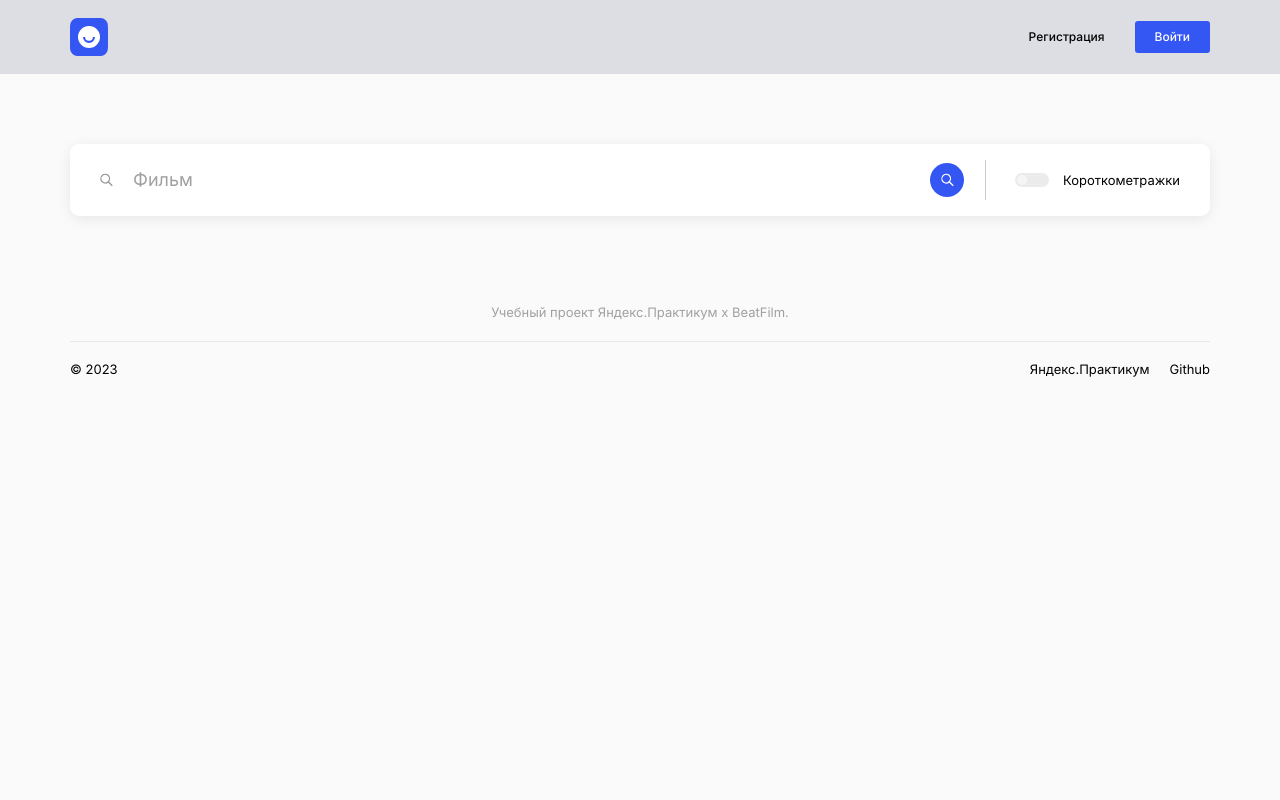
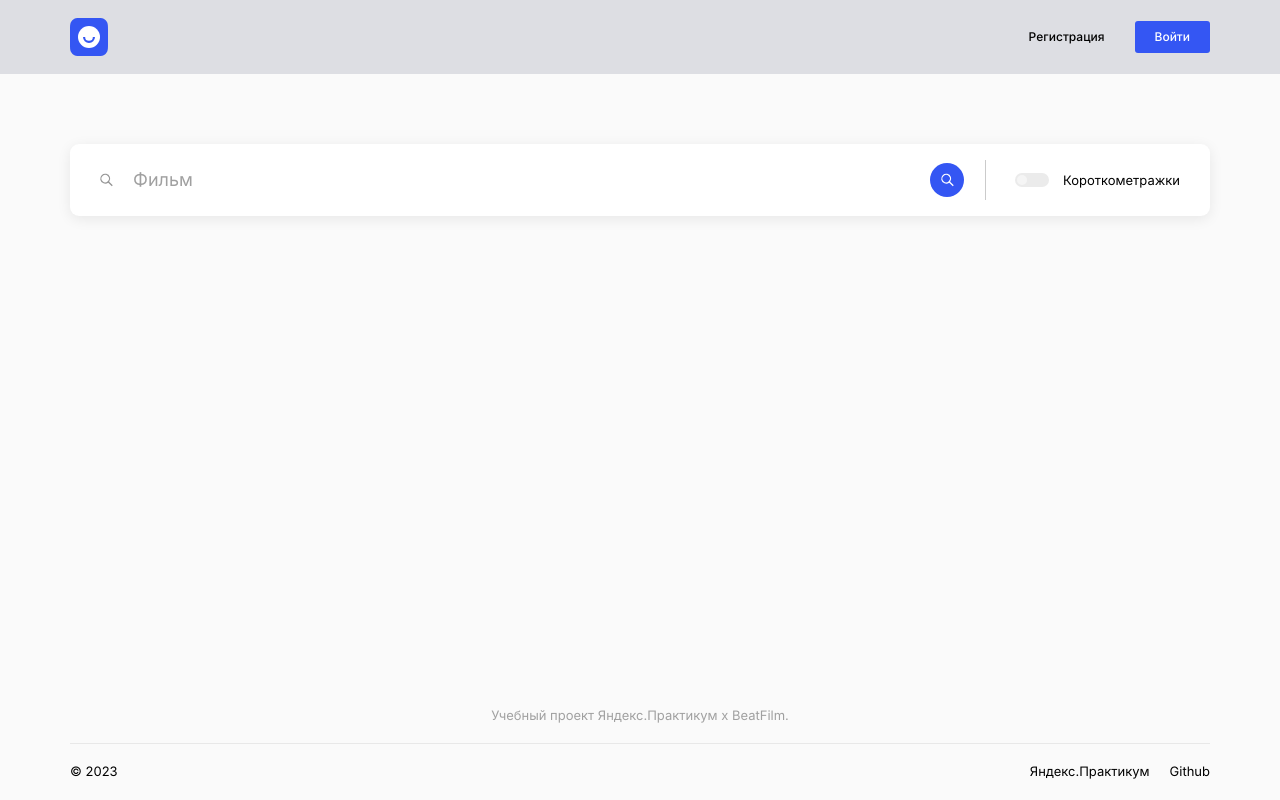
Before and after one commit to ShnaiderDanila/movies-explorer-frontend, a React (Create React App) app: page /movies in a window 1280 px wide. Built offline with nearby package versions, Linux system fonts and the light colour scheme.

Commit message:
feat: Add CSS styles to anchor the footer at the bottom of the page in App.css, Main.css, Movies.css

```diff
--- a/src/components/App/App.css
+++ b/src/components/App/App.css
@@ -7,5 +7,8 @@
 
 .wrapper {
   max-width: 1280px;
+  min-height: 100vh;
   margin: 0 auto;
+  display: flex;
+  flex-direction: column;
 }
--- a/src/components/Main/Main.css
+++ b/src/components/Main/Main.css
@@ -1,3 +1,7 @@
+.main {
+  flex: 1 1 auto;
+}
+
 .main__subtitle {
   margin: 0;
   max-width: 600px;
--- a/src/components/Movies/Movies.css
+++ b/src/components/Movies/Movies.css
@@ -0,0 +1,3 @@
+.movies {
+  flex: 1 1 auto;
+}
```
